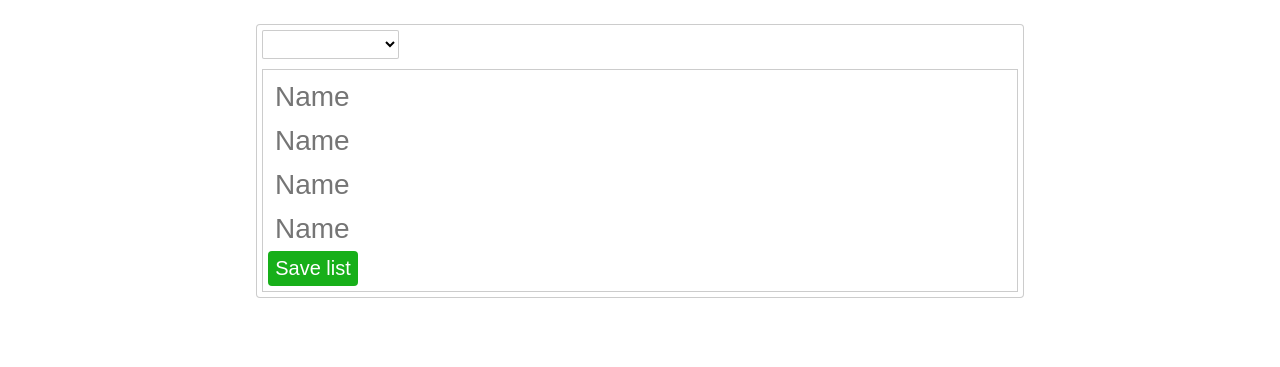
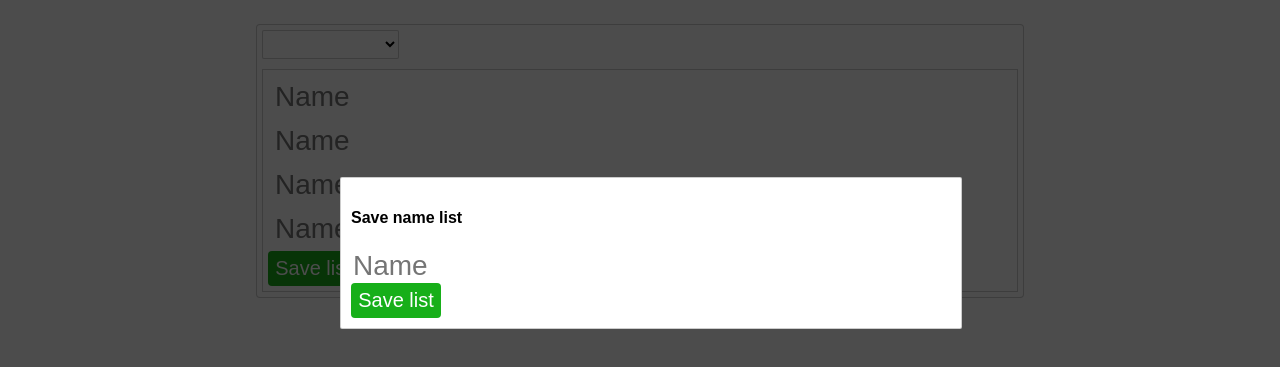
Before and after one commit to mandulaj/GroupGen, a plain HTML site: page index.html in a window 1280 px wide. Shown: the part 63-430 px from the top of the page. Drawn offline with nearby package versions, Linux system fonts and the light colour scheme.

Commit message:
add dialogue

```diff
--- a/css/styles.css
+++ b/css/styles.css
@@ -40,12 +40,12 @@ header> h1 {
 .name {
   padding: 5px;
 }
-.name>input {
+.name-input {
   background: white;
   border: 0;
   font-size: 28px;
 }
-#saveNames {
+.saveButton {
   width: 90px;
   height: 35px;
   cursor: pointer;
@@ -57,6 +57,28 @@ header> h1 {
   color: white;
   transition: background 0.1s;
 }
-#saveNames:hover {
+.saveButton:hover {
   background: #288125;
 }
+.dialogue-bg {
+  background: rgba(0, 0, 0, .7);
+  width: 100%;
+  height: 100%;
+  position: fixed;
+  top: 0;
+  transition: opacity 0.5s;
+  z-index: 999;
+}
+.save-dialogue {
+  padding: 10px;
+  background: white;
+  border: 1px solid rgba(163, 163, 163, 0.55);
+  border-radius: 2px;
+  position: absolute;
+  width: 600px;
+  margin-left: -300px;
+  top: 30%;
+  left: 50%;
+  z-index: 1000;
+  transition: opacity 0.5s;
+}
--- a/index.html
+++ b/index.html
@@ -9,7 +9,14 @@
   <header>
     <h1>Group Generator</h1>
   </header>
+  <div class="save-dialogue">
+    <h4>Save name list</h4>
+    <input class="name-input" type="text" placeholder="Name" value="">
+    <div class="saveButton" id="saveNamesConfirm">Save list</div>
+  </div>
+  <div class="dialogue-bg">
 
+  </div>
   <div class="content">
     <div class="names-list">
       <select id="saved-lists">
@@ -17,23 +24,24 @@
       </select>
       <div id="names">
         <div class="name">
-          <input type="text" placeholder="Name" value="">
+          <input class="name-input" type="text" placeholder="Name" value="">
         </div>
         <div class="name">
-          <input type="text" placeholder="Name" value="">
+          <input class="name-input" type="text" placeholder="Name" value="">
         </div>
         <div class="name">
-          <input type="text" placeholder="Name" value="">
+          <input class="name-input" type="text" placeholder="Name" value="">
         </div>
         <div class="name">
-          <input type="text" placeholder="Name" value="">
+          <input class="name-input" type="text" placeholder="Name" value="">
         </div>
         <div id="addName"></div>
-        <div id="saveNames">Save list</div>
+        <div class="saveButton" id="saveNames">Save list</div>
 
       </div>
     </div>
   </div>
+  <script src="https://ajax.googleapis.com/ajax/libs/jquery/2.1.3/jquery.min.js"></script>
   <script src="js/script.js">
   </script>
 </body>
--- a/js/script.js
+++ b/js/script.js
@@ -1,7 +1,7 @@
 /**
-* Randomize array element order in-place.
-* Using Fisher-Yates shuffle algorithm.
-*/
+ * Randomize array element order in-place.
+ * Using Fisher-Yates shuffle algorithm.
+ */
 function shuffleArray(array) {
   for (var i = array.length - 1; i > 0; i--) {
     var j = Math.floor(Math.random() * (i + 1));
@@ -60,3 +60,16 @@ Grouper.prototype.genByGroupNum = function(groupNum) {
 Grouper.prototype.genByPplNum = function(pplNum) {
 
 }
+
+function EventHandler() {
+  $("#saveNames").click(this.saveNames);
+
+}
+
+EventHandler.prototype.saveNames = function() {
+
+}
+
+$(document).ready(function() {
+  var handler = new EventHandler();
+});
```
